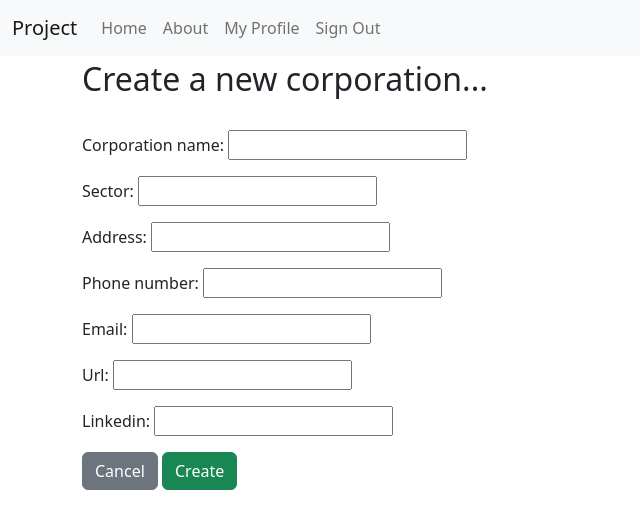
After one commit to Sir-Jude/Corporation, a Django app: page /corporation/new/ in a window 1280 px wide. The commit adds this page. Shown: the top 529 px of the page, without its empty margins (0-640 px from the left). Run offline with Django 5.2, Linux system fonts and the light colour scheme; the visitor is signed in with stand-in values (Sample User, id 1); data that the repository does not hold is empty; parts of the project's set-up code (start-up, migrations or seed data) failed here and were passed over; some libraries are stand-ins or nearby versions.

Commit message:
4. Create CRUD functionality and templates for Corporation model (CREATE and    READ step).
Create templates for the Corporation model:
- Add `templates/corporation/new.html` for creating a new corporation.
- Add `templates/corporation/detail.html` for viewing corporation details.

Develop necessary files and views:
- Create `forms.py` and define `CorporationForm`.
- Implement `NewCorporationView` for handling new corporation creation.
- Implement `CorporationDetailView` for displaying corporation details.
- Create `urls.py` to link the new views.

Update configurations:
- Add links to 'Corporation' URLs in `config/urls.py`.
- Implement `get_absolute_url` in the Corporation model.
- Add a 'New' button on the navbar linked to the corporation creation view.
- Include CSRF context processor in `config/settings/base.py` for enhanced form
  security.

Enhance user profile display:
- add logic to `user_detail.html` for showing corporation name and link to its
  detail view, or a fallback message if no corporation is associated.
- add `get_context_data` function in `UserDetailView` for allowing user profiles
  to display linked corporation information.

Temporarily disable `ACCOUNT_EMAIL_VERIFICATION` during development of Corporation
model functionality.

```diff
--- a/config/settings/base.py
+++ b/config/settings/base.py
@@ -194,6 +194,7 @@ TEMPLATES = [
                 "django.template.context_processors.static",
                 "django.template.context_processors.tz",
                 "django.contrib.messages.context_processors.messages",
+                "django.template.context_processors.csrf",
                 "project.users.context_processors.allauth_settings",
             ],
         },
@@ -277,7 +278,7 @@ ACCOUNT_AUTHENTICATION_METHOD = "username"
 # https://docs.allauth.org/en/latest/account/configuration.html
 ACCOUNT_EMAIL_REQUIRED = True
 # https://docs.allauth.org/en/latest/account/configuration.html
-ACCOUNT_EMAIL_VERIFICATION = "mandatory"
+ACCOUNT_EMAIL_VERIFICATION = "none"
 # https://docs.allauth.org/en/latest/account/configuration.html
 ACCOUNT_ADAPTER = "project.users.adapters.AccountAdapter"
 # https://docs.allauth.org/en/latest/account/forms.html
--- a/config/urls.py
+++ b/config/urls.py
@@ -20,7 +20,7 @@ urlpatterns = [
     path("users/", include("project.users.urls", namespace="users")),
     path("accounts/", include("allauth.urls")),
     # Your stuff: custom urls includes go here
-    # ...
+    path("corporation/", include("corporation.urls")),
     # Media files
     *static(settings.MEDIA_URL, document_root=settings.MEDIA_ROOT),
 ]
--- /dev/null
+++ b/corporation/forms.py
@@ -0,0 +1,25 @@
+from django import forms
+from .models import Corporation
+
+
+class CorporationForm(forms.ModelForm):
+    class Meta:
+        model = Corporation
+        fields = (
+            "corporation_name",
+            "sector",
+            "address",
+            "phone_number",
+            "email",
+            "url",
+            "linkedin"
+        )
+
+    def save(self, commit=True):
+        # Save corporation instance first
+        corporation = super().save(commit=False)
+
+        if commit:
+            corporation.save()
+
+        return corporation
--- a/corporation/models.py
+++ b/corporation/models.py
@@ -1,5 +1,6 @@
 from django.conf import settings
 from django.db import models
+from django.urls import reverse
 from django.utils import timezone
 
 class Corporation(models.Model):
@@ -13,5 +14,19 @@ class Corporation(models.Model):
     url = models.URLField(max_length=255, blank=True, default="")
     linkedin = models.URLField(max_length=255, blank=True, default="")
 
+    def get_absolute_url(self):
+        """
+        Returns the absolute URL for the detail view of this Corporation instance.
+
+        This method uses Django's reverse function to generate a URL to the
+        'corporation:detail' view, which displays details of a specific Corporation
+        instance. The 'pk' of the instance is passed as a keyword argument to
+        identify which Corporation's detail view should be rendered.
+
+        Returns:
+            str: The URL path to the detail page of this Corporation instance.
+        """
+        return reverse("corporation:detail", kwargs={"pk": self.pk})
+
     def __str__(self):
         return self.corporation_name
--- /dev/null
+++ b/corporation/templates/corporation/new.html
@@ -0,0 +1,23 @@
+{% extends "base.html" %}
+{% block title %}
+  New corporation
+{% endblock title %}
+{% block content %}
+{% if user.is_authenticated %}
+  <div class="form-group">
+    <form method="POST">
+      {% csrf_token %}
+      <fieldset>
+        <legend><h2>Create a new corporation...</h2></legend>
+        <p>
+          {{ form.as_p }}
+        </p>
+      </fieldset>
+      <a href="{% url 'home' %}" class="btn btn-secondary">Cancel</a>
+      <button type="submit" class="btn btn-success">Create</button>
+    </form>
+  </div>
+{% else %}
+  {% include "users/403_csrf.html" %}
+{% endif %}
+{% endblock content %}
--- /dev/null
+++ b/corporation/urls.py
@@ -0,0 +1,8 @@
+from django.urls import path
+from . import views
+
+app_name = "corporation"
+urlpatterns = [
+    path("new/", views.NewCorporationView.as_view(), name="new"),
+    path("<int:pk>/", views.CorporationDetailView.as_view(), name="detail"),
+]
--- a/corporation/views.py
+++ b/corporation/views.py
@@ -1,3 +1,76 @@
-from django.shortcuts import render
+from django.contrib import messages
+from django.contrib.auth.mixins import UserPassesTestMixin
+from django.urls import reverse_lazy
+from django.views import generic
 
-# Create your views here.
+from .forms import CorporationForm
+from .models import Corporation
+
+
+class NewCorporationView(UserPassesTestMixin, generic.CreateView):
+    model = Corporation
+    form_class = CorporationForm
+    template_name = "corporation/new.html"
+
+    def get_success_url(self):
+        """
+        Returns the URL to redirect to after a successful form submission.
+
+        This method uses "reverse_lazy" instead of "reverse" to defer the
+        URL resolution until after the object has been created and has a
+        primary key (`pk`).
+
+        Returns:
+            str: The URL to the detail view of the created post.
+        """
+        return reverse_lazy("corporation:detail", args=[self.object.pk])
+
+    def form_valid(self, form):
+        """
+        Process a valid form submission.
+
+        This method overrides the default `form_valid` behavior to automatically
+        set the `user` field of the form instance to the currently logged-in user.
+        This ensures that any submitted form data is associated with the user who
+        is submitting it.
+
+        Parameters:
+        form (ModelForm): The form instance containing the data to be validated
+                          and saved.
+
+        Returns:
+        HttpResponseRedirect: A redirect to the success URL after the form is
+                              successfully saved.
+
+        Notes:
+        - This method assumes that the form's associated model has a `user` field.
+        - Superusers are expected to use the Django admin panel for that functionality.
+        """
+        if self.request.user:
+            form.instance.user = self.request.user
+            return super().form_valid(form)
+
+
+    def test_func(self):
+        """
+        Determine if the current user is authenticated.
+
+        This method checks whether the user making the request is logged in. It
+        is  commonly used in views that require authentication, allowing only
+        authenticated users to access the view's functionality.
+
+        Returns:
+        bool: True if the user is authenticated, False otherwise.
+
+        Notes:
+        - This method assumes that `self.request.user` is available, which it is in
+          Django's class-based views.
+        - Often used in conjunction with Django's `UserPassesTestMixin` to restrict
+          access to authenticated users.
+        """
+        return self.request.user.is_authenticated
+
+
+class CorporationDetailView(generic.DetailView):
+    model = Corporation
+    template_name = "corporation/detail.html"
--- a/project/templates/base.html
+++ b/project/templates/base.html
@@ -82,6 +82,11 @@
                 <a class="nav-link"
                    href="{% url 'users:detail' request.user.username %}">{% translate "My Profile" %}</a>
               </li>
+              {% if request.user.corporation_set.count == 0 and not request.user.is_superuser %}
+                <li class="nav-item">
+                  <a class="nav-link" href="{% url 'corporation:new' %}">{% translate "New" %}</a>
+                </li>
+              {% endif %}
               <li class="nav-item">
                 {# URL provided by django-allauth/account/urls.py #}
                 <a class="nav-link" href="{% url 'account_logout' %}">{% translate "Sign Out" %}</a>
@@ -117,7 +122,6 @@
     {% endif %}
     {% block main %}
       {% block content %}
-        <p>Use this document as a way to quick start any new project.</p>
       {% endblock content %}
     {% endblock main %}
 
```
Also changed, not shown: corporation/templates/corporation/detail.html (added, +26 -0 lines), project/templates/users/user_detail.html (+8 -5 lines), project/users/views.py (+8 -1 lines).
